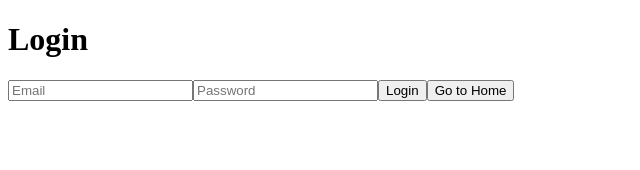
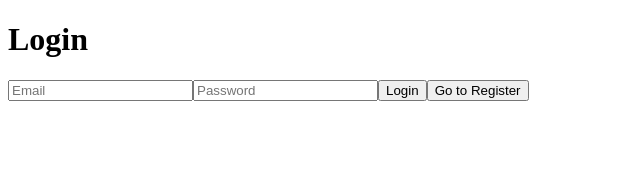
Before and after one commit to rarmenta1/itmd-444-final, a Next.js app: page /login in a window 1280 px wide. Shown: the top 170 px of the page, without its empty margins (0-640 px from the left). Built offline with nearby package versions, Linux system fonts and the light colour scheme.

Commit message:
Fix button name

```diff
--- a/pages/login.js
+++ b/pages/login.js
@@ -41,7 +41,7 @@ const Login = () => {
       <input type="password" placeholder="Password" value={password} onChange={(e) => setPassword(e.target.value)} />
       {errorMessage && <p style={{ color: 'red' }}>{errorMessage}</p>}
       <button onClick={handleLogin}>Login</button>
-      <button onClick={goToHome}>Go to Home</button>
+      <button onClick={goToHome}>Go to Register</button>
     </div>
   );
 };
```
